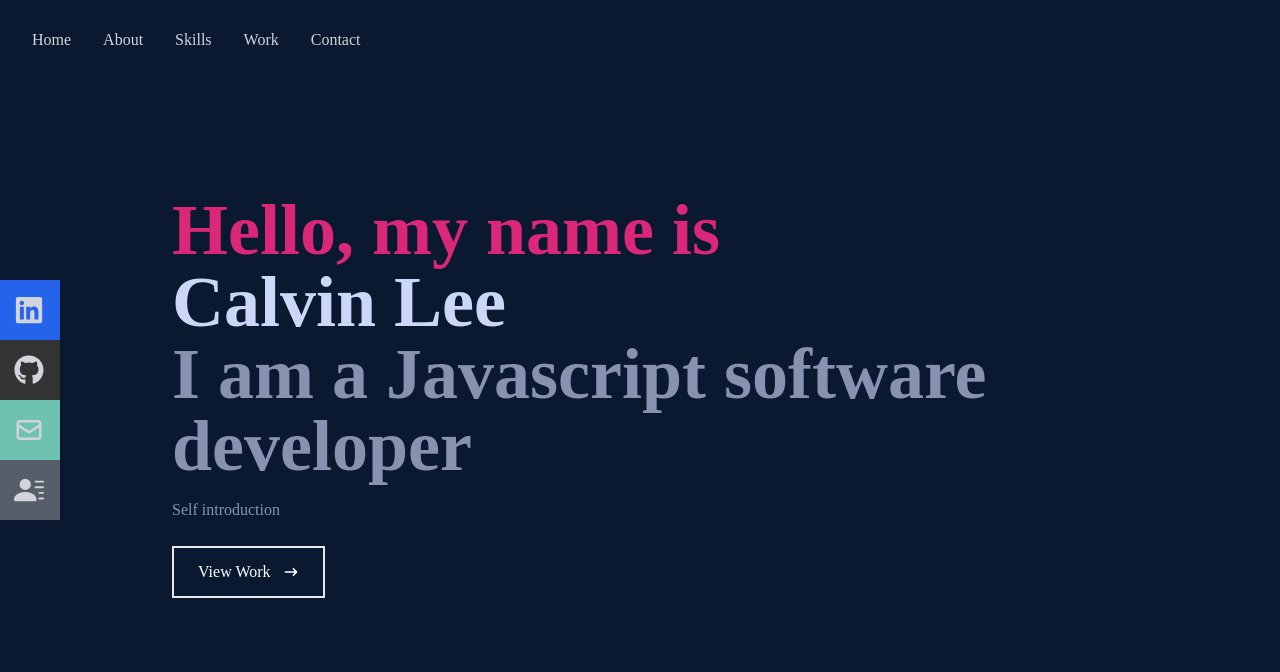
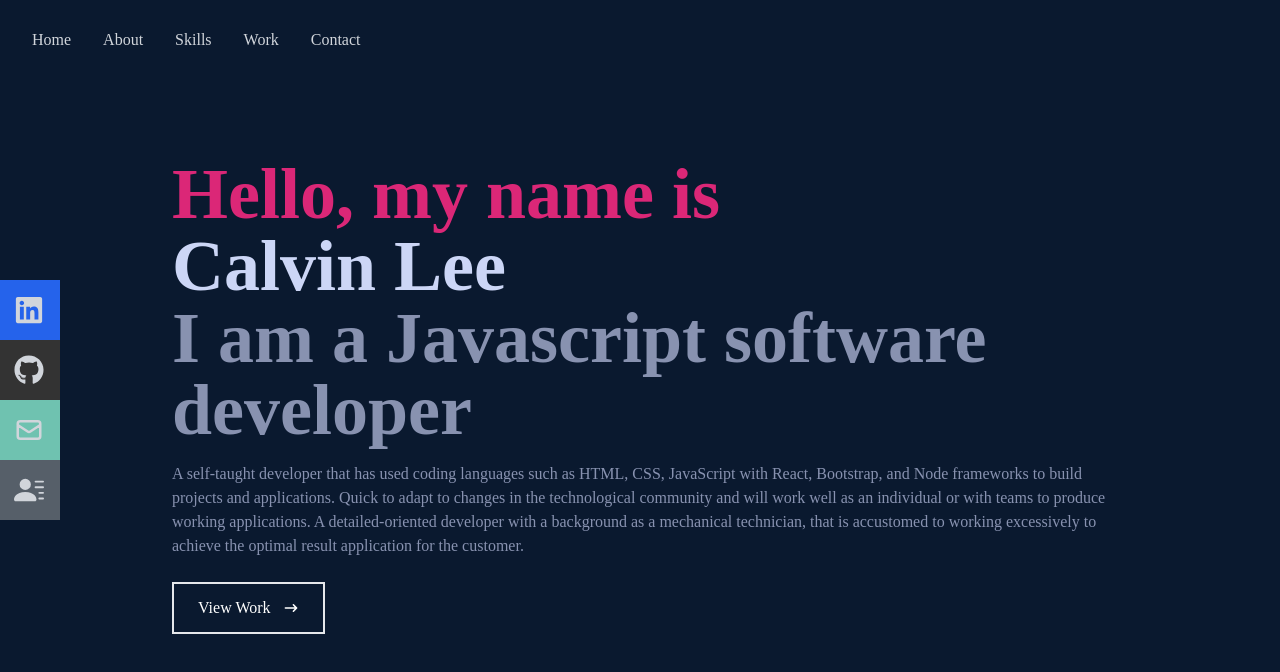
Before and after one commit to calvinalee2006/Calvins-react-portfolio, a React (Create React App) app: page / in a window 1280 px wide. Shown: the top 672 px of the page. Built offline with nearby package versions, Linux system fonts and the light colour scheme.

Commit message:
added my home.jsx intro paragraph.

```diff
--- a/src/components/Home.jsx
+++ b/src/components/Home.jsx
@@ -9,7 +9,13 @@ const Home = () => {
                 <p className="text-pink-600 sm:text-7xl font-bold text-[#ccd6f6]">Hello, my name is</p>
                 <h1 className="text-4xl sm:text-7xl font-bold text-[#ccd6f6]">Calvin Lee</h1>
                 <h2 className="text-4xl sm:text-7xl font-bold text-[#8892b0]"> I am a Javascript software developer </h2>
-                <p className="text-[#8892b0] py-4 max-w-[700]">Self introduction</p>
+                <p className="text-[#8892b0] py-4 max-w-[700]">
+                    A self-taught developer that has used coding languages such as HTML, CSS, JavaScript with React,
+                    Bootstrap, and Node frameworks to build projects and applications. Quick to adapt to changes in the
+                    technological community and will work well as an individual or with teams to produce
+                    working applications. A detailed-oriented developer with a background as a mechanical
+                    technician, that is accustomed to working excessively to achieve the optimal result application
+                    for the customer.</p>
                 <div>
                     <button className="text-white group border-2 px-6 py-3 my-2 flex items-center hover:bg-pink-600 hover:border-pink-600">
                         View Work
```
